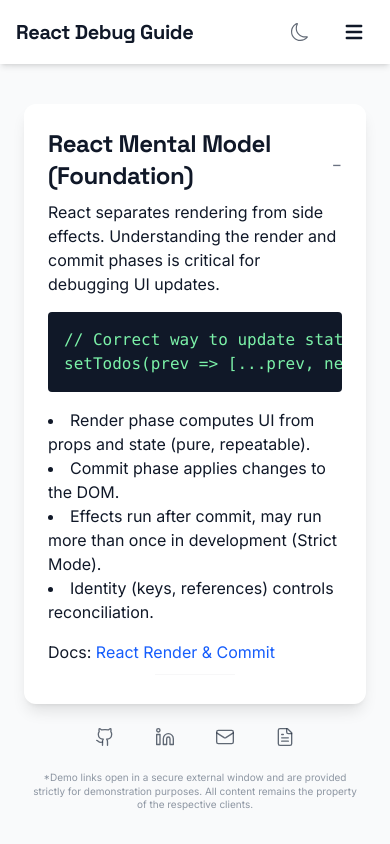
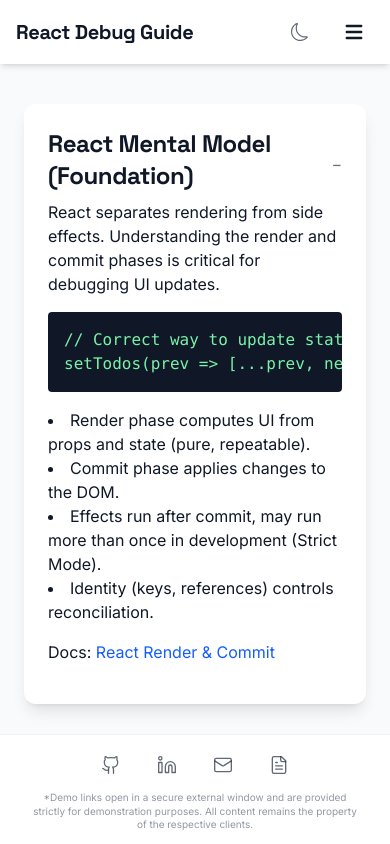
Before and after one commit to dgutensohn03/dg-portfolio, a Next.js app: page /react-debug-guide in a window 390 px wide. Built offline with nearby package versions, Linux system fonts and the light colour scheme.

Commit message:
Fix mobile footer slide and sizing (#4)
* Size and animate mobile footer as a single panel

* Remove nested footer motion and excess height

```diff
--- a/src/components/Footer.tsx
+++ b/src/components/Footer.tsx
@@ -1,14 +1,11 @@
 "use client";
 
 import { Github, Linkedin, Mail, FileText } from "lucide-react";
-import { useState, useRef } from "react";
-import { motion, useInView } from "framer-motion";
+import { useState } from "react";
 import ResumeModal from "./ResumeModal";
 
 export default function Footer() {
   const [isResumeOpen, setIsResumeOpen] = useState(false);
-  const footerRef = useRef<HTMLDivElement | null>(null);
-  const isInView = useInView(footerRef, { amount: 0.3, once: false });
 
   const actions = [
     {
@@ -38,45 +35,18 @@
     <>
       <ResumeModal isOpen={isResumeOpen} onClose={() => setIsResumeOpen(false)} />
 
-      <footer
-        ref={footerRef}
-        className="
-          w-full py-8 flex flex-col items-center justify-center text-center
-          relative -z-10 pointer-events-none overflow-hidden
-        "
-      >
-        <motion.div
-          className="pointer-events-auto flex flex-col items-center justify-center"
-          initial={{ opacity: 0, y: 32 }}
-          animate={{ opacity: isInView ? 1 : 0, y: isInView ? 0 : 32 }}
-          transition={{ duration: 0.5, ease: [0.25, 0.1, 0.25, 1] }}
-        >
-          {/* Centered icons */}
-          <div className="flex items-center justify-center gap-6 mb-3">
+      <footer className="w-full px-4 pt-3 pb-3 sm:pt-4 sm:pb-4 flex flex-col items-center justify-center text-center">
+        <div className="flex flex-col items-center justify-center">
+          <div className="flex items-center justify-center gap-5 sm:gap-6 mb-2">
             {actions.map(({ icon, label, action }, i) => (
               <button
                 key={i}
                 onClick={action}
                 aria-label={label}
                 title={label}
-                className="
-                  relative group text-[var(--fg)]/70 hover:text-[var(--accent)]
-                  cursor-pointer p-2 rounded-lg
-                  hover:-translate-y-[2px]
-                  hover:drop-shadow-[0_0_6px_rgba(var(--accent-rgb),0.45)]
-                  flex items-center justify-center
-                "
+                className="relative group text-[var(--fg)]/70 hover:text-[var(--accent)] cursor-pointer p-2 rounded-lg hover:-translate-y-[2px] hover:drop-shadow-[0_0_6px_rgba(var(--accent-rgb),0.45)] flex items-center justify-center"
               >
-                {/* Tooltip */}
-                <span
-                  className="
-                    pointer-events-none absolute left-1/2 -translate-x-1/2 -mt-[60px]
-                    px-3 py-[3px] text-[11px] rounded-md backdrop-blur-md
-                    bg-[var(--glass)]/70 text-[var(--fg)]/85 border border-[var(--hairline)]
-                    shadow-sm opacity-0 group-hover:opacity-100
-                    transition-opacity duration-200
-                  "
-                >
+                <span className="pointer-events-none absolute left-1/2 -translate-x-1/2 -mt-[60px] px-3 py-[3px] text-[11px] rounded-md backdrop-blur-md bg-[var(--glass)]/70 text-[var(--fg)]/85 border border-[var(--hairline)] shadow-sm opacity-0 group-hover:opacity-100 transition-opacity duration-200 hidden sm:block">
                   {label}
                 </span>
                 {icon}
@@ -84,12 +54,10 @@
             ))}
           </div>
 
-          {/* Disclaimer */}
-          <p className="text-[10px] text-[var(--muted)] opacity-60 mt-1 px-8 leading-snug max-w-lg">
-            *Demo links open in a secure external window and are provided strictly for demonstration
-            purposes. All content remains the property of the respective clients.
+          <p className="text-[10px] text-[var(--muted)] opacity-60 px-4 leading-snug max-w-lg">
+            *Demo links open in a secure external window and are provided strictly for demonstration purposes. All content remains the property of the respective clients.
           </p>
-        </motion.div>
+        </div>
       </footer>
     </>
   );
--- a/src/components/FooterPortal.tsx
+++ b/src/components/FooterPortal.tsx
@@ -1,7 +1,7 @@
 "use client";
 
 import Footer from "./Footer";
-import { motion, AnimatePresence } from "framer-motion";
+import { motion } from "framer-motion";
 
 export default function FooterPortal({
   visible,
@@ -11,35 +11,21 @@
   forceHide: boolean;
 }) {
   const showFooter = visible && !forceHide;
-  const FOOTER_PX = 70;
 
   return (
-    <AnimatePresence mode="wait">
-      {showFooter ? (
-        <motion.div
-          key="footer"
-          initial={{ opacity: 0, y: 20 }}
-          animate={{ opacity: 1, y: 0 }}
-          exit={{ opacity: 0, y: 20 }}
-          transition={{ duration: 0.25, ease: "easeOut" }}
-          className="fixed bottom-0 left-0 w-full z-[9999] pointer-events-auto"
-          data-visible="true"
-          style={{ minHeight: `${FOOTER_PX}px` }}
-        >
-          <div className="h-px w-20 mx-auto mb-3 bg-[var(--hairline)]/30" />
-          <Footer />
-        </motion.div>
-      ) : (
-        <motion.div
-          key="footer-hidden"
-          initial={{ opacity: 0 }}
-          animate={{ opacity: 0 }}
-          exit={{ opacity: 0 }}
-          className="fixed bottom-0 left-0 w-full z-[-10] pointer-events-none"
-          data-visible="false"
-          style={showFooter ? { minHeight: `${FOOTER_PX}px` } : undefined}
-        />
-      )}
-    </AnimatePresence>
+    <motion.div
+      initial={false}
+      animate={{ y: showFooter ? "0%" : "100%", opacity: showFooter ? 1 : 0 }}
+      transition={{ duration: 0.32, ease: [0.25, 0.1, 0.25, 1] }}
+      className="fixed inset-x-0 bottom-0 z-[9999] pointer-events-auto bg-[var(--bg)]/95 backdrop-blur-md border-t border-[var(--hairline)]/50"
+      style={{
+        paddingBottom: "env(safe-area-inset-bottom)",
+        pointerEvents: showFooter ? "auto" : "none",
+      }}
+      data-visible={showFooter ? "true" : "false"}
+      aria-hidden={!showFooter}
+    >
+      <Footer />
+    </motion.div>
   );
 }
```
